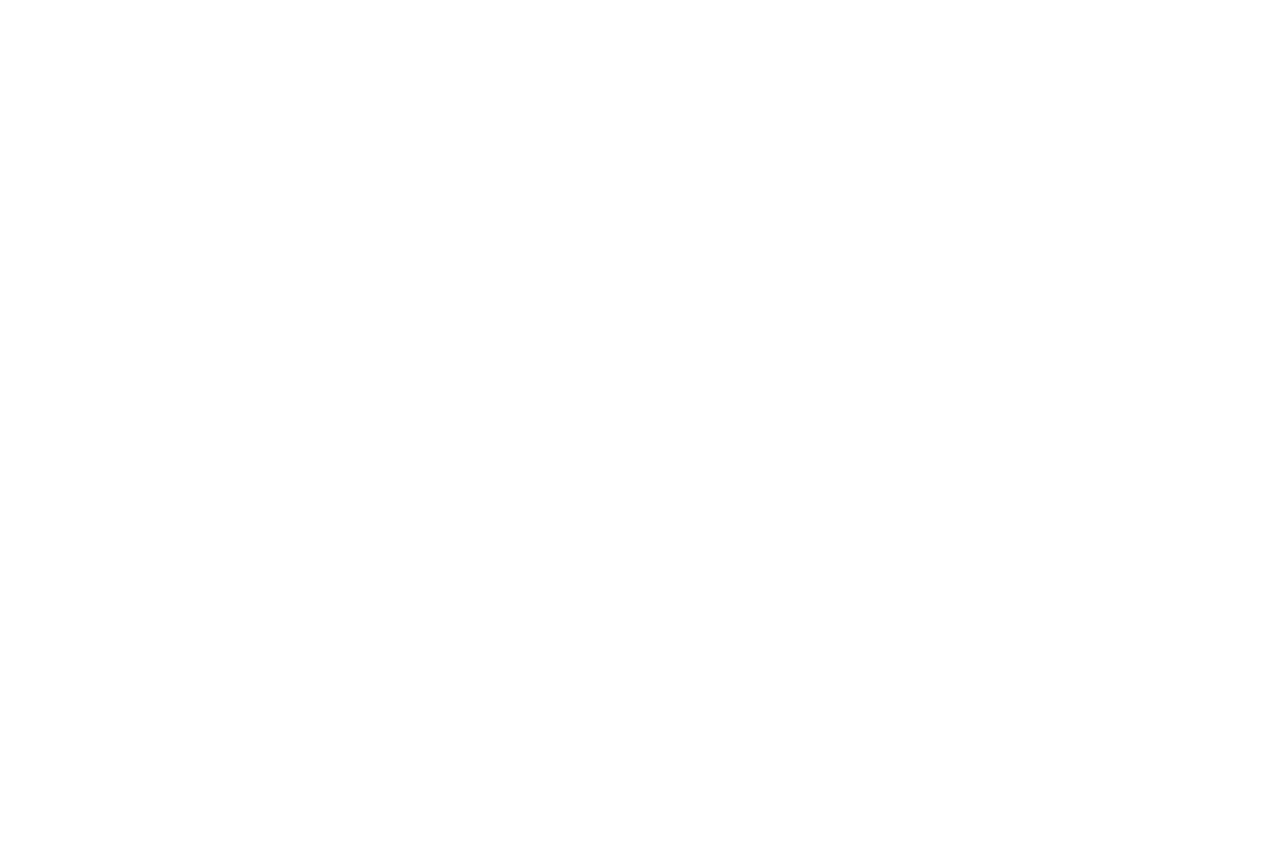
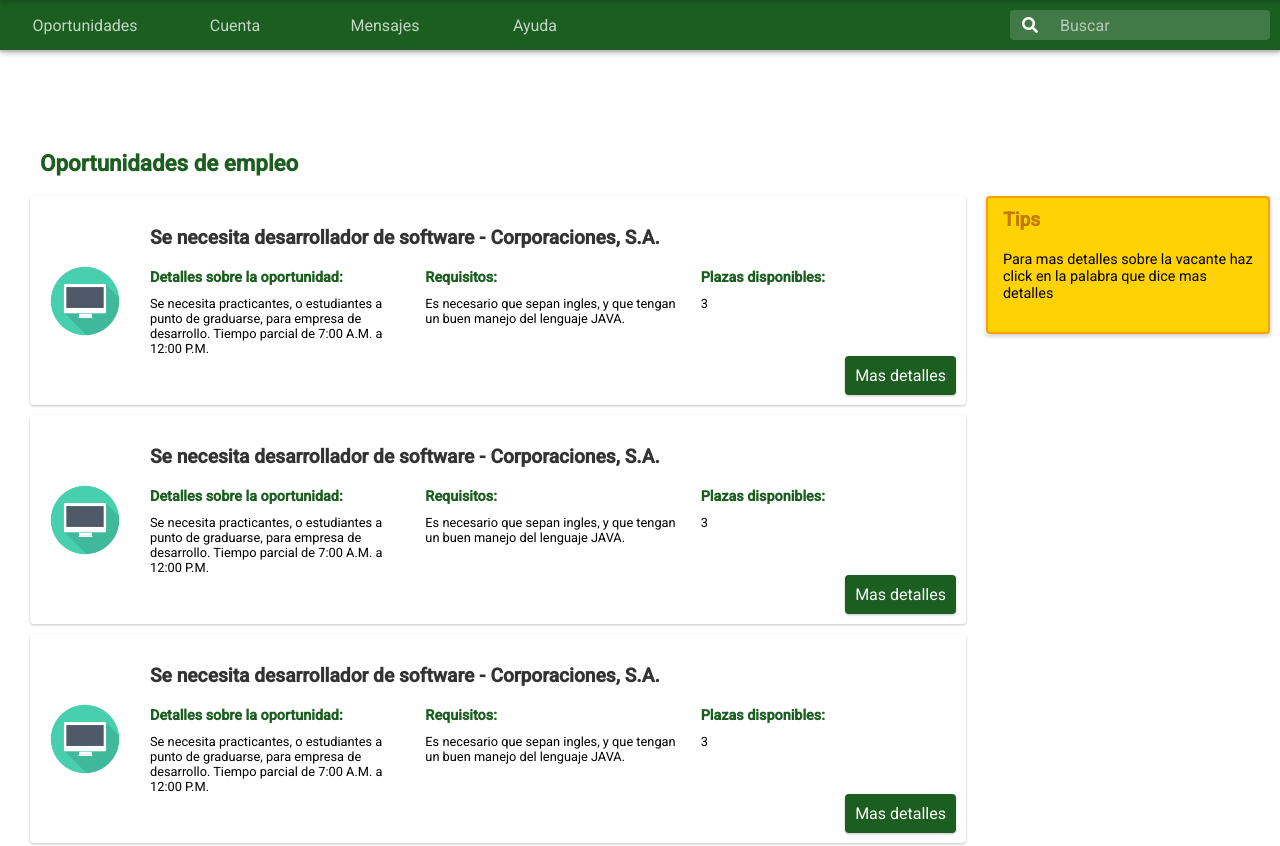
Before and after one commit to jasonwj96/bolsadetrabajo, a React (Create React App) app: page /oportunidades in a window 1280 px wide. Shown: the top 846 px of the page. Before the commit the page ends 800 px from the top, so only its background shows below. Built offline with nearby package versions, Linux system fonts and the light colour scheme.

Commit message:
Added an oportunidadEntry component

```diff
--- a/src/App.tsx
+++ b/src/App.tsx
@@ -3,6 +3,7 @@ import "./App.scss";
 import CuentaEstudiante from "./containers/cuentaEstudiante";
 import { BrowserRouter as Router, Route } from "react-router-dom";
 import Mensajes from "./containers/mensajes";
+import Oportunidades from "containers/oportunidades";
 
 const App = () => {
   return (
@@ -12,6 +13,7 @@ const App = () => {
           <Route exact path="/" component={CuentaEstudiante} />
           <Route path="/cuenta" component={CuentaEstudiante} />
           <Route path="/mensajes" component={Mensajes} />
+          <Route path="/oportunidades" component={Oportunidades} />
         </div>
       </Router>
     </div>
--- a/src/components/detailedInfo.scss
+++ b/src/components/detailedInfo.scss
@@ -30,12 +30,15 @@
     .input {
       @include input();
       fieldset {
-        border: 2px solid $accent;
+        border: 2px solid $quaternary;
 
         legend {
-          color: $accent;
+          color: $quaternary;
         }
       }
+
+      // input[type="file"] {
+      // }
     }
   }
 }
--- a/src/components/detailedInfo.tsx
+++ b/src/components/detailedInfo.tsx
@@ -52,7 +52,7 @@ const DetailedInfo = (props: any) => {
         <div className="input">
           <fieldset>
             <legend>Adjuntar hoja de vida</legend>
-            <input type="text" />
+            <input type="file" />
           </fieldset>
         </div>
       </form>
--- /dev/null
+++ b/src/components/oportunidadEntry.scss
@@ -0,0 +1,56 @@
+@import "../styles/light_theme";
+
+.oportunidadentry-container {
+  margin: 10px;
+  @include card(1);
+  width: auto;
+  height: auto;
+  padding: 10px;
+  align-items: center;
+  display: flex;
+  border-radius: 4px;
+
+  img {
+    width: auto;
+    height: 70px;
+    margin: 10px;
+  }
+
+  .oportunidad-info {
+    display: flex;
+    flex-flow: column;
+
+    > .header {
+      color: #333;
+      font-weight: bold;
+      text-align: left;
+      margin: 20px 0px 10px 20px;
+      font-size: 1.2em;
+    }
+
+    .oportunidad-details {
+      display: flex;
+      margin: 10px 0px 0px 20px;
+
+      .oportunidad-detail {
+        margin: 0px 10px 0px 0px;
+        .header {
+          font-size: 0.9em;
+          color: $accent;
+          font-weight: bold;
+          margin-bottom: 10px;
+          text-align: left;
+        }
+
+        .description {
+          text-align: left;
+          font-size: 0.8em;
+        }
+      }
+    }
+
+    button {
+      margin: 0px 0px 0px auto;
+    }
+  }
+}
--- /dev/null
+++ b/src/components/oportunidadEntry.tsx
@@ -0,0 +1,40 @@
+import React from "react";
+import pcLogo from "../img/pc_icon.jpg";
+import "./oportunidadEntry.scss";
+import CustomButton from "./customButton";
+
+const OportunidadEntry = (props: any) => {
+  return (
+    <div className="oportunidadentry-container">
+      <img src={pcLogo} />
+      <div className="oportunidad-info">
+        <p className="header">
+          Se necesita desarrollador de software - Corporaciones, S.A.
+        </p>
+        <div className="oportunidad-details">
+          <div className="oportunidad-detail">
+            <p className="header">Detalles sobre la oportunidad:</p>
+            <p className="description">
+              Se necesita practicantes, o estudiantes a punto de graduarse, para
+              empresa de desarrollo. Tiempo parcial de 7:00 A.M. a 12:00 P.M.
+            </p>
+          </div>
+          <div className="oportunidad-detail">
+            <p className="header">Requisitos:</p>
+            <p className="description">
+              Es necesario que sepan ingles, y que tengan un buen manejo del
+              lenguaje JAVA.
+            </p>
+          </div>
+          <div className="oportunidad-detail">
+            <p className="header">Plazas disponibles:</p>
+            <p className="description">3</p>
+          </div>
+        </div>
+        <CustomButton name="Mas detalles" />
+      </div>
+    </div>
+  );
+};
+
+export default OportunidadEntry;
--- a/src/components/publicInfo.scss
+++ b/src/components/publicInfo.scss
@@ -24,10 +24,10 @@
     .input {
       @include input();
       fieldset {
-        border: 2px solid $accent;
+        border: 2px solid $quaternary;
 
         legend {
-          color: $accent;
+          color: $quaternary;
         }
       }
     }
--- a/src/containers/mensajes.tsx
+++ b/src/containers/mensajes.tsx
@@ -4,7 +4,6 @@ import "./mensajes.scss";
 import Footer from "components/footer";
 import EmailView from "components/emailView";
 import Tips from "components/tips";
-import CustomButton from "components/customButton";
 
 const Mensajes = (props: any) => {
   useEffect(() => {
--- /dev/null
+++ b/src/containers/oportunidades.scss
@@ -0,0 +1,22 @@
+@import "../styles/light_theme";
+
+.oportunidades-container {
+  display: flex;
+  flex-flow: column;
+  padding-top: 150px;
+
+  p.oportunidad-heading {
+    color: $accent;
+    text-align: left;
+    font-weight: bold;
+    margin: 0px 0px 10px 40px;
+    font-size: 1.4em;
+    width: auto;
+  }
+
+  .list-tips {
+    display: flex;
+    width: auto;
+    margin-left: 20px;
+  }
+}
--- /dev/null
+++ b/src/containers/oportunidades.tsx
@@ -0,0 +1,29 @@
+import React from "react";
+import "./oportunidades.scss";
+import Navbar from "components/navbar";
+import OportunidadEntry from "components/oportunidadEntry";
+import Tips from "components/tips";
+import Footer from "components/footer";
+
+const Oportunidades = (props: any) => {
+  return (
+    <div className="oportunidades-container">
+      <Navbar />
+      <p className="oportunidad-heading">Oportunidades de empleo</p>
+      <div className="list-tips">
+        <div className="entry-list">
+          <OportunidadEntry />
+          <OportunidadEntry />
+          <OportunidadEntry />
+        </div>
+        <Tips
+          btnActive={false}
+          text="Para mas detalles sobre la vacante haz click en la palabra que dice mas detalles"
+        />
+      </div>
+      <Footer />
+    </div>
+  );
+};
+
+export default Oportunidades;
--- a/src/styles/_light_theme.scss
+++ b/src/styles/_light_theme.scss
@@ -1,11 +1,19 @@
-//Colors
-
+//Global
 $accent: #1b5e20;
 $secondary: #217528;
 $terciary: #ffab00;
-$quaternary: #949494;
+$quaternary: #7c7c7c;
 $text-color: #333;
 $border-color-secondary: #919191;
+
+//tips
+$tips-bg: #ffd303;
+$tips-border: #ffa000;
+$tips-color: #c27b01;
+$tips-btn: #d68800;
+
+//divider
+$divider-bg: #00000025;
 
 @mixin card($elevation: 1) {
   box-shadow: 0 (1px * $elevation) (2px * $elevation) 0.5px #00000017,
@@ -59,12 +67,3 @@ $border-color-secondary: #919191;
     }
   }
 }
-
-//tips
-$tips-bg: #ffd303;
-$tips-border: #ffa000;
-$tips-color: #c27b01;
-$tips-btn: #d68800;
-
-//divider
-$divider-bg: #00000025;
```
Also changed, not shown: src/img/pc_icon.jpg (added).
